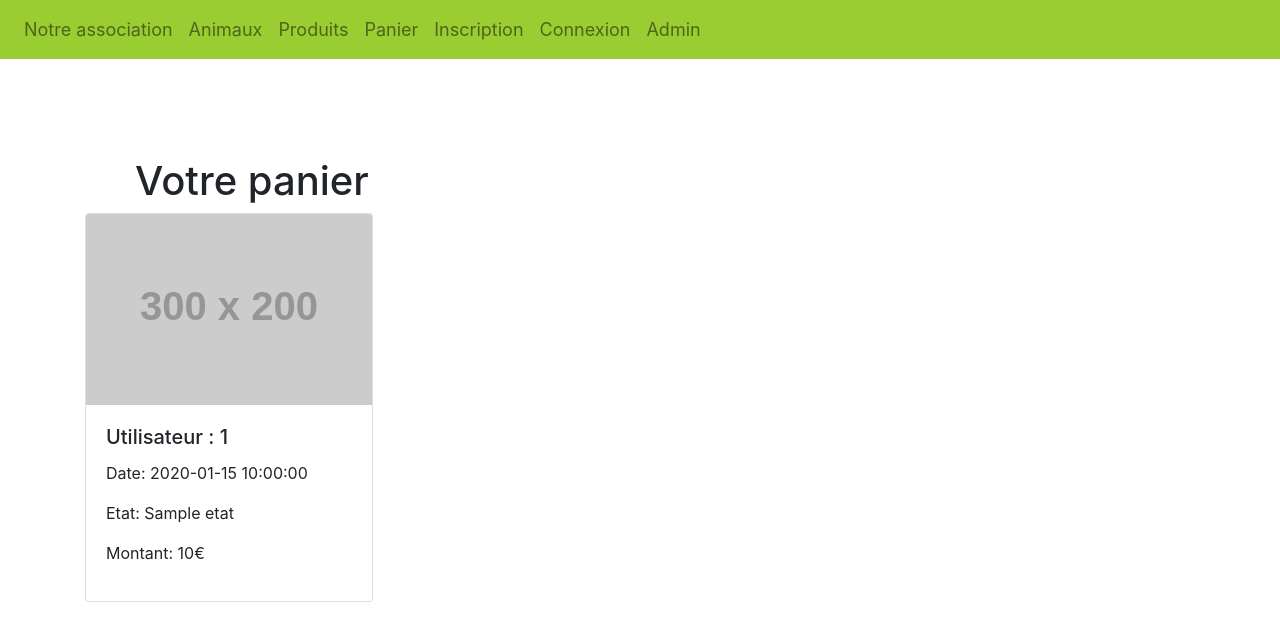
After one commit to Paelion/AssoAnimaux, a PHP site: template App/View/panier/commandeView.php in a window 1280 px wide. The commit adds this page. Shown: the top 641 px of the page. Run offline with PHP 8.4, Linux system fonts and the light colour scheme; the template is opened without the code that fills it: most values are stand-ins (such as "Sample title", 1, 10 or a date in 2020); grey boxes labelled with a size stand in for pictures from a placeholder-image service; some libraries are stand-ins or nearby versions.

Commit message:
Add base panier

```diff
--- a/App/View/default.php
+++ b/App/View/default.php
@@ -26,12 +26,18 @@
         </li>
         <?php if (!isset($_SESSION["user"])): ?>
             <li class="nav-item">
+                <a class="nav-link" href="index.php?page=panierAccess">Panier</a>
+            </li>
+            <li class="nav-item">
                 <a class="nav-link" href="index.php?page=signup">Inscription</a>
             </li>
             <li class="nav-item">
                 <a class="nav-link" href="index.php?page=login">Connexion</a>
             </li>
         <?php else: ?>
+            <li class="nav-item">
+                <a class="nav-link" href="index.php?page=homePanier">Panier</a>
+            </li>
             <li class="nav-item">
                 <a class="nav-link" href="index.php?page=logout">Déconnexion</a>
             </li>
--- /dev/null
+++ b/App/View/panier/commandeView.php
@@ -0,0 +1,22 @@
+
+
+<div class="container affichage mt-5 justify-content-around">
+    <h1 style="padding: 50px 0 0 50px">Votre panier</h1>
+
+    <?php foreach ($commandes as $commande) : ?>
+
+        <div class="card" style="width: 18rem;">
+            <img class="card-img-top" src="https://fakeimg.pl/300x200/" alt="Card image cap">
+            <div class="card-body">
+                <h5 class="card-title">Utilisateur : <?= $commande->user_id ?></h5>
+                <div class="card-text">
+                    <p>Date: <?= $commande->dateCommande ?></p>
+                    <p>Etat: <?=$commande->etat ?></p>
+                    <p>Montant: <?= $commande->montantTotal ?>€</p>
+                </div>
+            </div>
+        </div>
+    <?php endforeach ?>
+
+
+</div>
```
Also changed, not shown: App/Controller/CommandeController.php (added, +37 -0 lines), App/Model/CommandeModel.php (added, +10 -0 lines), App/Model/LigneCommandeModel.php (added, +10 -0 lines), App/Routing/Routing.php (+10 -2 lines), App/View/panier/landingStartPanierView.php (added, +7 -0 lines).
